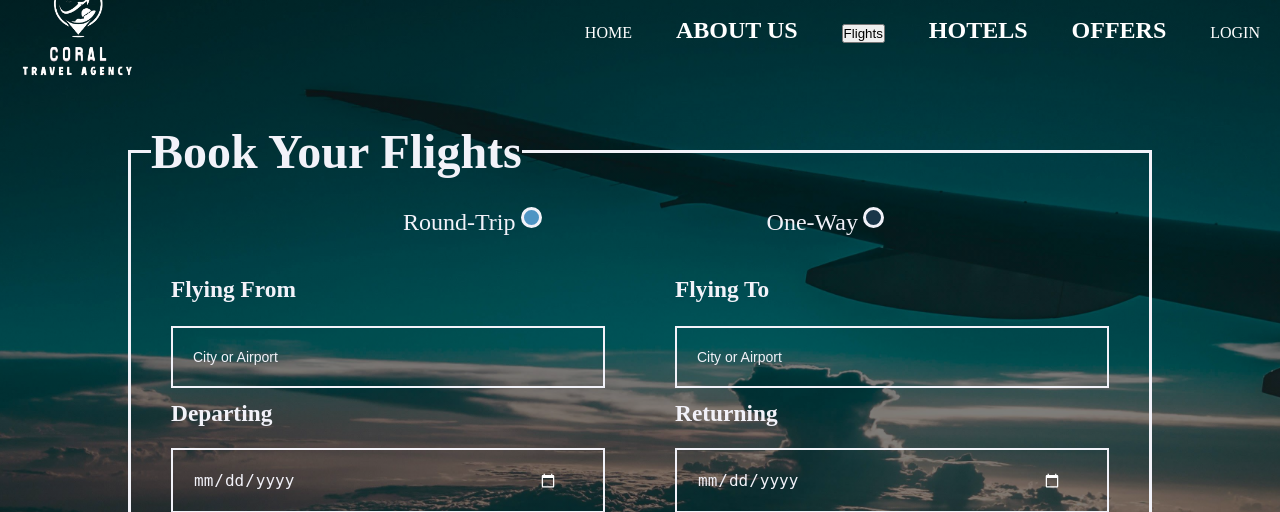
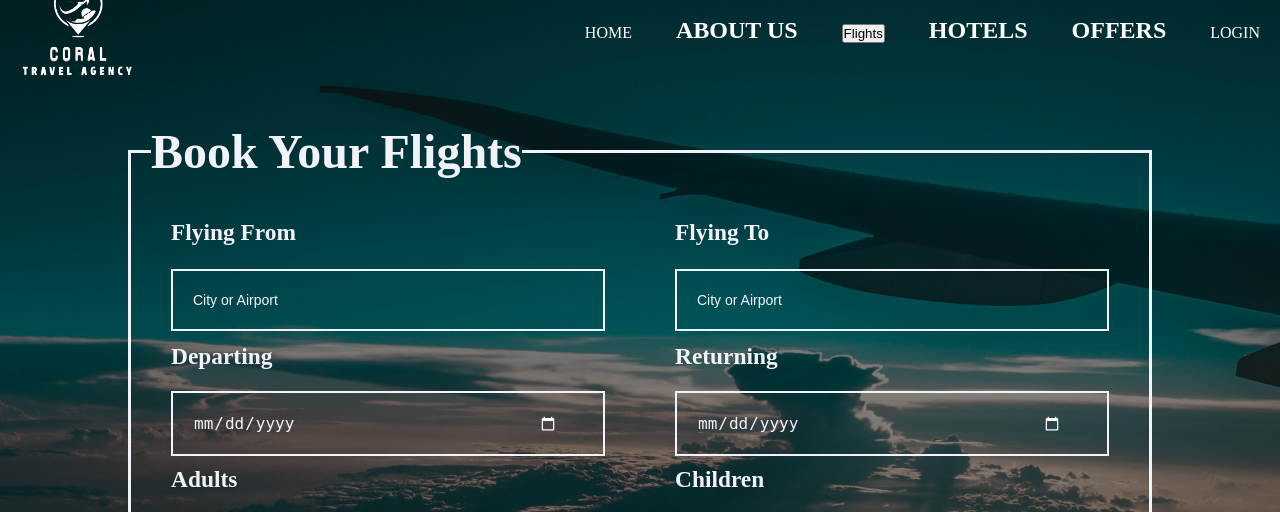
Before and after one commit to rronapajaziti/Web-design-Project, a PHP site: page /Flights.php in a window 1280 px wide. Shown: the top 512 px of the page. Run offline with PHP 8.4, Linux system fonts and the light colour scheme.

Commit message:
dashboard modify

```diff
--- a/Flights.php
+++ b/Flights.php
@@ -60,12 +60,12 @@
         <div class="booking-form-box">
             <fieldset><legend><h1 class="u">Book Your Flights</h1></legend>
 
-        <div class="radio">
+        <!-- <div class="radio">
             <p>Round-Trip
                 <input type="radio" class="book" name="check" checked></p>
             <p>One-Way
                 <input type="radio" class="book" name="check"></p>
-        </div>
+        </div> -->
 
         <!-- -------------------------------Booking form---------------------------------------- -->
 
--- a/config_register.php
+++ b/config_register.php
@@ -46,6 +46,7 @@ class DatabaseRegister
         $phone = $_POST['phone'];
         $birthday = $_POST['birthday'];
         $password = $_POST['password'];
+        $user_type = $_POST['user_type'];
 
         if ($this->emailExists($email)) {
             echo "<script>alert('A user with this email already exists!')</script>";
@@ -113,7 +114,7 @@ class DatabaseRegister
 
             $email = $_POST['email'];
             $password = $_POST['password'];
-            $user_type = $_POST['user_type'];
+            // $user_type = $_POST['user_type'];
 
             $select = "SELECT * FROM travel_register WHERE email = '$email' && password = '$password' ";
 
```
Also changed, not shown: Login.php (+11 -5 lines).
